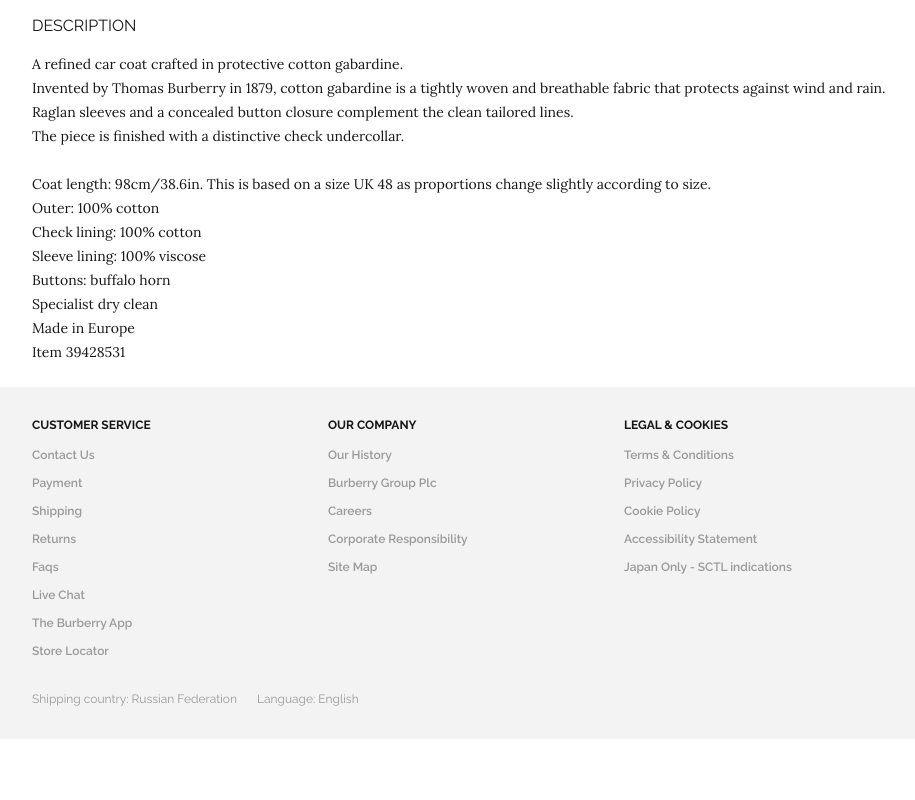
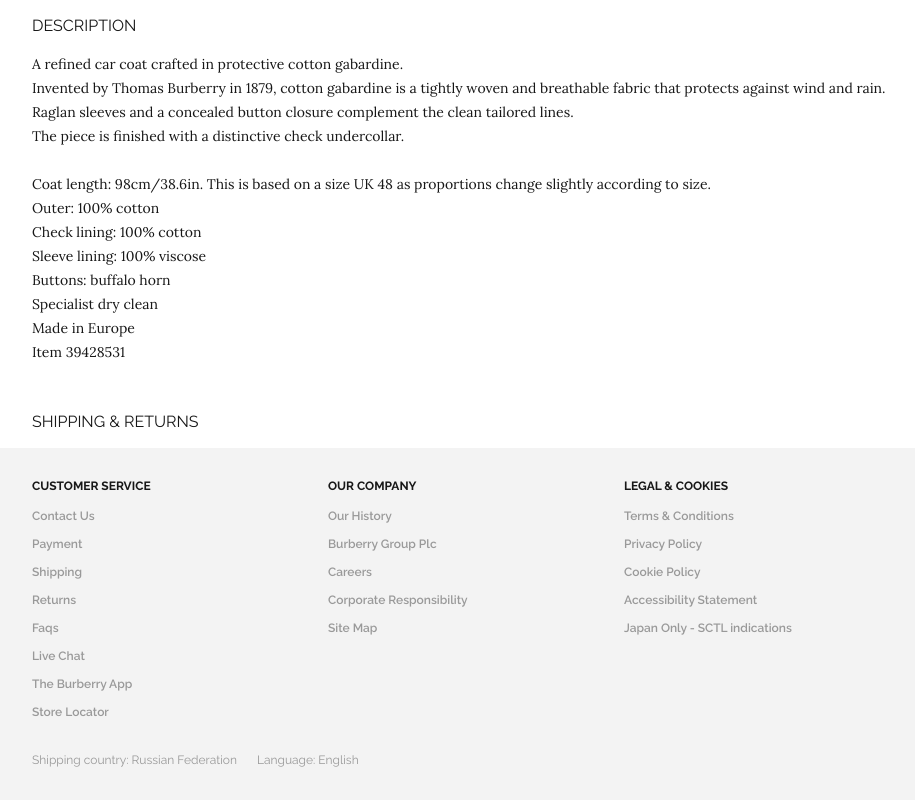
Before and after one commit to nafikov/fake-burrberry-frontend, a React (Create React App) app: page / in a window 1280 px wide. Shown: the part 720-1520 px from the top of the page, without its empty margins (24-939 px from the left). Before the commit the page ends 1459 px from the top, so only its background shows below. Built offline with nearby package versions, Linux system fonts and the light colour scheme.

Commit message:
feat: Product Description add submenu Shipping

```diff
--- a/src/Product/Description/Description.js
+++ b/src/Product/Description/Description.js
@@ -51,6 +51,9 @@
 
       <DescContent/>
 
+      <DescSubmenu>
+        <DescTitle>SHIPPING &amp; RETURNS</DescTitle>
+      </DescSubmenu>
     </Description>
   )
 }
```
